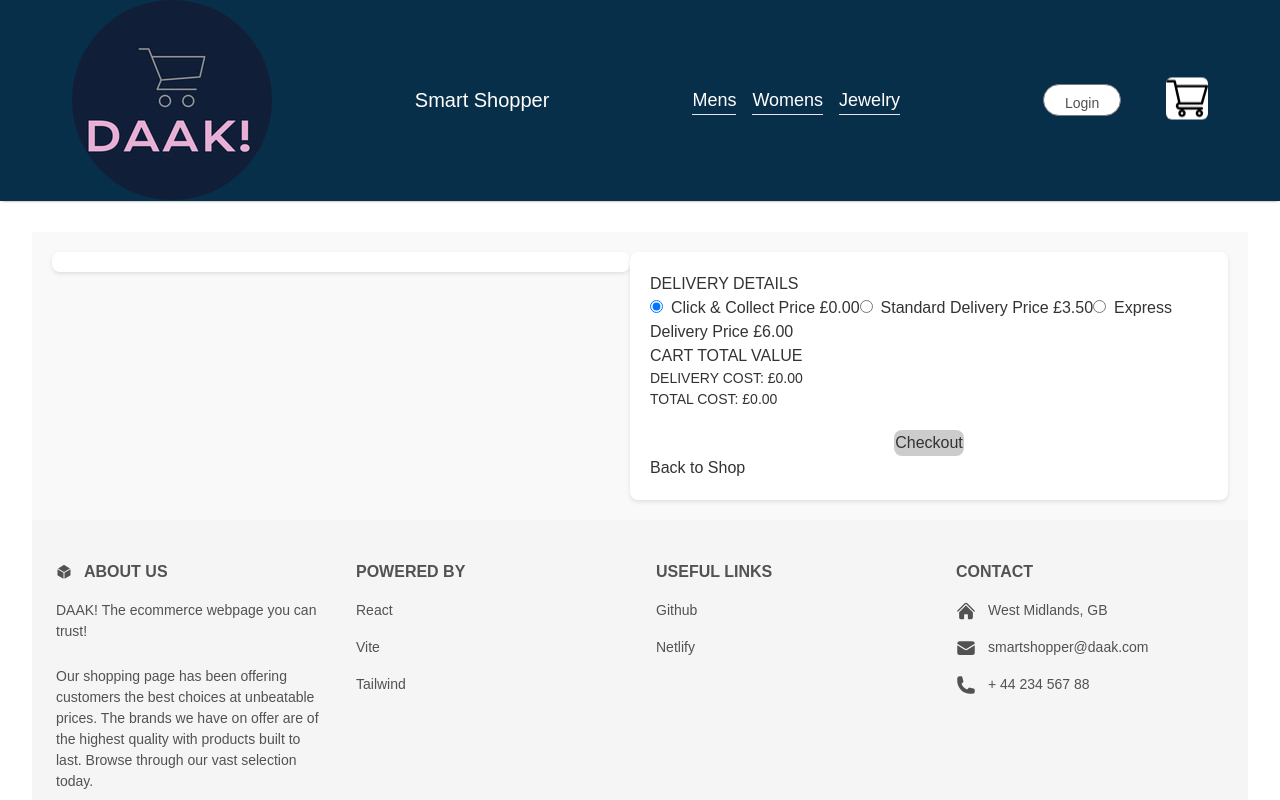
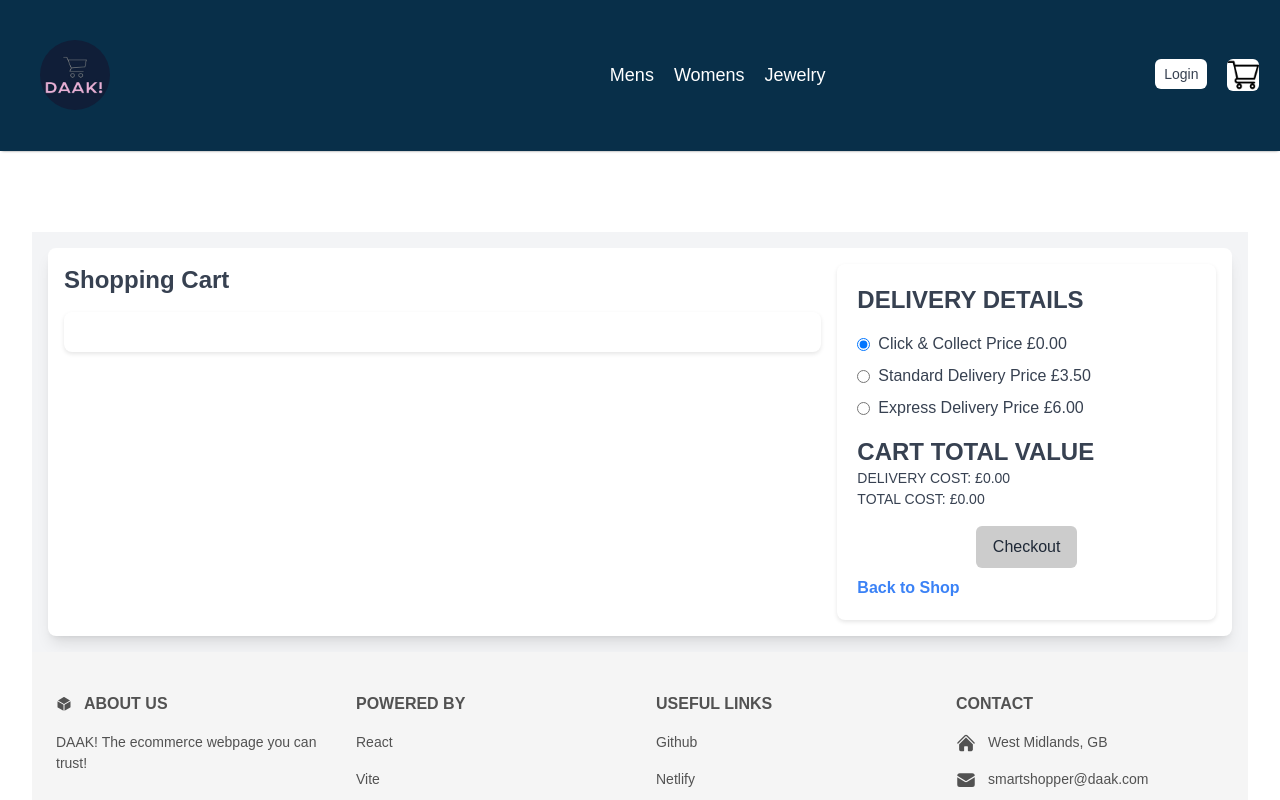
Before and after one commit to daironreijna/e-commerce-webstore, a React (Vite) app: page /cart in a window 1280 px wide. Shown: the top 800 px of the page. Built offline with nearby package versions, Linux system fonts and the light colour scheme; a web font is replaced by a local one.

Commit message:
full tailwind transfer

```diff
--- a/src/Components/Navbar/cartdropdown.jsx
+++ b/src/Components/Navbar/cartdropdown.jsx
@@ -1,6 +1,6 @@
 import React from 'react';
 import { useCart } from '../../contexts/CartContext';
-import {Link} from "react-router-dom";
+import { Link } from "react-router-dom";
 
 function CartDropdown() {
     const { cart, removeFromCart } = useCart();
@@ -9,18 +9,18 @@ function CartDropdown() {
     const totalPrice = cart.reduce((total, item) => total + item.price * item.quantity, 0);
 
     return (
-        <div className="cart-dropdown">
+        <div className="cart-dropdown absolute top-full right-0 min-w-64 bg-white border border-gray-300 shadow-md rounded-lg p-4 mt-2">
             <div className="cart-items">
                 {cart.map((item) => (
                     <div key={item.id} className="cart-item">
-                        <p>{item.title}</p><br/>
-                        <p>Price: £{item.price} x {item.quantity}</p>
-                        <button onClick={() => removeFromCart(item.id)}>Remove</button>
+                        <p className="text-lg font-semibold">{item.title}</p>
+                        <p className="text-gray-600">Price: £{item.price} x {item.quantity}</p>
+                        <button onClick={() => removeFromCart(item.id)} className="bg-red-500 text-white px-3 py-1 mt-2 rounded-md hover:bg-red-700">Remove</button>
                     </div>
                 ))}
             </div>
-            <h3>Total: £{totalPrice.toFixed(2)}</h3>
-            <Link to="/cart">Go to Cart</Link>
+            <h3 className="text-xl font-semibold mt-4">Total: £{totalPrice.toFixed(2)}</h3>
+            <Link to="/cart" className="block text-blue-500 font-semibold mt-2 hover:underline">Go to Cart</Link>
         </div>
     );
 }
--- a/src/Components/Navbar/navbar.css
+++ b/src/Components/Navbar/navbar.css
@@ -1,7 +1,6 @@
 .navbar {
   position: fixed;
-  display: flex;
-  justify-content: space-around;
+
   align-items: center;
   padding: 0.3px;
   z-index: 1;
@@ -13,6 +12,13 @@
   color: black;
   box-shadow: 0 1px 3px -2px black;
 }
+
+@media (max-width: 600px) {
+  .navItems {
+    display: none !important;
+  }
+}
+/*
 
 .nav-logo {
   display: flex;
@@ -47,7 +53,7 @@
   gap: 3px;
   cursor: pointer;
 }
-/* Add underline styles for li items */
+!* Add underline styles for li items *!
 .nav-menu li::after {
   content: "";
   position: absolute;
@@ -56,14 +62,14 @@
   background-color: transparent;
   bottom: 0;
   left: 0;
-  transform: scaleX(0); /* Initially hidden */
+  transform: scaleX(0); !* Initially hidden *!
   transform-origin: center;
   transition: transform 0.2s ease-in-out, background-color 0.2s ease-in-out;
 }
 
 .nav-menu li:hover::after {
-  transform: scaleX(1); /* Show the underline on hover */
-  background-color: #ff4141; /* Red color */
+  transform: scaleX(1); !* Show the underline on hover *!
+  background-color: #ff4141; !* Red color *!
 }
 
 .nav-menu hr {
@@ -105,44 +111,44 @@
   align-items: center;
   margin-top: -35px;
   margin-left: -55px;
-  border-radius: 50%; /* Use border-radius: 50% for a circular shape */
+  border-radius: 50%; !* Use border-radius: 50% for a circular shape *!
   font-size: 14px;
   background: red;
   color: white;
 }
-/* CartDropdown container for desktop */
+!* CartDropdown container for desktop *!
 .cart-dropdown {
   position: absolute;
-  top: 100%; /* Position it below the cart icon */
+  top: 100%; !* Position it below the cart icon *!
   right: 0;
-  min-width: 320px; /* Adjust the width as needed */
+  min-width: 320px; !* Adjust the width as needed *!
   background-color: #fff;
   border: 1px solid #ddd;
   box-shadow: 0 4px 6px rgba(0, 0, 0, 0.1);
-  z-index: 2; /* Ensure it's above other elements */
+  z-index: 2; !* Ensure it's above other elements *!
   font-size: 14px;
 }
 
-/* CartDropdown items list */
+!* CartDropdown items list *!
 .cart-items {
   padding: 10px;
 }
 
-/* CartDropdown item container */
+!* CartDropdown item container *!
 .cart-item {
   display: flex;
-  flex-direction: column; /* Display items in a column layout */
+  flex-direction: column; !* Display items in a column layout *!
   padding: 10px;
   border-bottom: 1px solid #ddd;
 }
 
-/* CartDropdown item image */
+!* CartDropdown item image *!
 .cart-item img {
-  width: 50px; /* Adjust image size as needed */
+  width: 50px; !* Adjust image size as needed *!
   height: auto;
 }
 
-/* CartDropdown item details container */
+!* CartDropdown item details container *!
 .cart-item-details {
   display: flex;
   justify-content: space-between;
@@ -150,24 +156,24 @@
   margin-top: 10px;
 }
 
-/* CartDropdown item title */
+!* CartDropdown item title *!
 .cart-item-title {
   font-weight: bold;
-  font-size: 14px; /* Smaller font size */
+  font-size: 14px; !* Smaller font size *!
 }
 
-/* CartDropdown item price */
+!* CartDropdown item price *!
 .cart-item-price {
-  font-size: 12px; /* Smaller font size */
+  font-size: 12px; !* Smaller font size *!
 }
 
-/* CartDropdown item remove button */
+!* CartDropdown item remove button *!
 .cart-remove-button {
-  font-size: 12px; /* Smaller font size */
-  padding: 4px 8px; /* Smaller button size */
+  font-size: 12px; !* Smaller font size *!
+  padding: 4px 8px; !* Smaller button size *!
 }
 
-/* CartDropdown total price */
+!* CartDropdown total price *!
 .cart-total {
   display: flex;
   justify-content: space-between;
@@ -175,72 +181,72 @@
   padding: 10px;
   background-color: #f7f7f7;
   font-weight: bold;
-  font-size: 14px; /* Smaller font size */
+  font-size: 14px; !* Smaller font size *!
 }
 
-/* CartDropdown buttons container */
+!* CartDropdown buttons container *!
 .cart-buttons {
   display: flex;
   justify-content: space-between;
   padding: 10px;
 }
 
-/* CartDropdown checkout button */
+!* CartDropdown checkout button *!
 .cart-checkout-button {
   background-color: #007bff;
   color: #fff;
   border: none;
   border-radius: 4px;
   padding: 10px 20px;
-  font-size: 14px; /* Smaller font size */
+  font-size: 14px; !* Smaller font size *!
   cursor: pointer;
 }
 
-/* CartDropdown continue shopping button */
+!* CartDropdown continue shopping button *!
 .cart-continue-button {
   background-color: #f7f7f7;
   color: #333;
   border: none;
   border-radius: 4px;
   padding: 10px 20px;
-  font-size: 14px; /* Smaller font size */
+  font-size: 14px; !* Smaller font size *!
   cursor: pointer;
 }
 
-/* CartDropdown container for mobile */
+!* CartDropdown container for mobile *!
 @media (max-width: 768px) {
   .cart-dropdown {
     position: absolute;
-    top: 100%; /* Position it below the cart icon */
+    top: 100%; !* Position it below the cart icon *!
     right: 0;
-    width: 100%; /* Make it full width on mobile */
+    width: 100%; !* Make it full width on mobile *!
     background-color: #fff;
     border: 1px solid #ddd;
     box-shadow: 0 4px 6px rgba(0, 0, 0, 0.1);
-    z-index: 2; /* Ensure it's above other elements */
+    z-index: 2; !* Ensure it's above other elements *!
     font-size: 14px;
   }
 
-  /* CartDropdown items list */
+  !* CartDropdown items list *!
   .cart-items {
     padding: 10px;
   }
 
-  /* CartDropdown item container */
+  !* CartDropdown item container *!
   .cart-item {
     display: flex;
-    flex-direction: column; /* Display items in a column layout */
+    flex-direction: column; !* Display items in a column layout *!
     padding: 10px;
     border-bottom: 1px solid #ddd;
   }
 
-  /* CartDropdown item image */
+  !* CartDropdown item image *!
   .cart-item img {
-    width: 50px; /* Adjust image size as needed */
+    width: 50px; !* Adjust image size as needed *!
     height: auto;
   }
 
-  /* CartDropdown item details container */
+  !* CartDropdown item details container *!
   .cart-item-details {
     display: flex;
     justify-content: space-between;
@@ -248,24 +254,24 @@
     margin-top: 10px;
   }
 
-  /* CartDropdown item title */
+  !* CartDropdown item title *!
   .cart-item-title {
     font-weight: bold;
-    font-size: 14px; /* Smaller font size */
+    font-size: 14px; !* Smaller font size *!
   }
 
-  /* CartDropdown item price */
+  !* CartDropdown item price *!
   .cart-item-price {
-    font-size: 12px; /* Smaller font size */
+    font-size: 12px; !* Smaller font size *!
   }
 
-  /* CartDropdown item remove button */
+  !* CartDropdown item remove button *!
   .cart-remove-button {
-    font-size: 12px; /* Smaller font size */
-    padding: 4px 8px; /* Smaller button size */
+    font-size: 12px; !* Smaller font size *!
+    padding: 4px 8px; !* Smaller button size *!
   }
 
-  /* CartDropdown total price */
+  !* CartDropdown total price *!
   .cart-total {
     display: flex;
     justify-content: space-between;
@@ -273,46 +279,46 @@
     padding: 10px;
     background-color: #f7f7f7;
     font-weight: bold;
-    font-size: 14px; /* Smaller font size */
+    font-size: 14px; !* Smaller font size *!
   }
 
-  /* CartDropdown buttons container */
+  !* CartDropdown buttons container *!
   .cart-buttons {
     display: flex;
     justify-content: space-between;
     padding: 10px;
   }
 
-  /* CartDropdown checkout button */
+  !* CartDropdown checkout button *!
   .cart-checkout-button {
     background-color: #007bff;
     color: #fff;
     border: none;
     border-radius: 4px;
     padding: 10px 20px;
-    font-size: 14px; /* Smaller font size */
+    font-size: 14px; !* Smaller font size *!
     cursor: pointer;
   }
 
-  /* CartDropdown continue shopping button */
+  !* CartDropdown continue shopping button *!
   .cart-continue-button {
     background-color: #f7f7f7;
     color: #333;
     border: none;
     border-radius: 4px;
     padding: 10px 20px;
-    font-size: 14px; /* Smaller font size */
+    font-size: 14px; !* Smaller font size *!
     cursor: pointer;
   }
 }
-/* Tablet styles using @media selector */
+!* Tablet styles using @media selector *!
 @media (max-width: 1024px) {
-  /* Logo text for tablets */
+  !* Logo text for tablets *!
   .navbar {
-    justify-content: start;
+    justify-content: space-between;
   }
   .nav-logo {
-    width: 40%; /* Adjust logo font size for tablets */
+    width: 40%; !* Adjust logo font size for tablets *!
   }
   .nav-menu {
     margin-left: 30px;
@@ -325,39 +331,37 @@
     font-weight: 500;
   }
 
-  /* Cart button for tablets */
+  !* Cart button for tablets *!
   .nav-login-cart img {
     padding: 8px;
-    width: 40px; /* Adjust font size for tablets */
+    width: 40px; !* Adjust font size for tablets *!
   }
 
-  /* Login button for tablets */
+  !* Login button for tablets *!
   .nav-login-cart button {
-    width: auto; /* Adjust width for tablets */
-    height: 24px; /* Increase button height for tablets */
-    font-size: 10px; /* Increase font size for tablets */
+    width: auto; !* Adjust width for tablets *!
+    height: 24px; !* Increase button height for tablets *!
+    font-size: 10px; !* Increase font size for tablets *!
     padding: 8px;
-    margin-left: 30px; /* Adjust margin for tablets */
+    margin-left: 30px; !* Adjust margin for tablets *!
     margin-right: 0px;
   }
 
-  /* Cart count for tablets */
+  !* Cart count for tablets *!
   .nav-cart-count {
     width: 24px;
     height: 24px;
-    font-size: 16px; /* Adjust font size for tablets */
+    font-size: 16px; !* Adjust font size for tablets *!
   }
 
-  /* ... (add other tablet-specific styles if needed) ... */
+  !* ... (add other tablet-specific styles if needed) ... *!
 }
-/* Mobile styles using @media selector */
+!* Mobile styles using @media selector *!
 @media (max-width: 768px) {
-  /* Logo text for mobile */
-  .nav-logo {
-    width: 40%; /* Adjust logo font size for mobile */
-  }
+  !* Logo text for mobile *!
+
   .navbar {
-    justify-content: start;
+    justify-content: space-between;
   }
   .nav-login-cart {
     gap: 25px;
@@ -365,29 +369,30 @@
   .nav-menu {
     display: none;
   }
-  /* Cart button for mobile */
+  !* Cart button for mobile *!
   .nav-login-cart img {
     padding: 5px;
-    width: 30px; /* Adjust font size for mobile */
+    width: 30px; !* Adjust font size for mobile *!
   }
 
-  /* Login button for mobile */
+  !* Login button for mobile *!
   .nav-login-cart button {
-    width: auto; /* Adjust width for mobile */
-    height: 20px; /* Increase button height for mobile */
-    font-size: 8px; /* Increase font size for mobile */
+    width: auto; !* Adjust width for mobile *!
+    height: 20px; !* Increase button height for mobile *!
+    font-size: 8px; !* Increase font size for mobile *!
     padding: 5px;
     margin-left: 50px;
     margin-right: 0px;
   }
 
-  /* Cart count for mobile */
+  !* Cart count for mobile *!
   .nav-cart-count {
     width: 22px;
     height: 22px;
     font-size: 14px;
   }
 
-  /* Mobile menu button */
-  /* ... (add styles for the mobile menu button if needed) ... */
+  !* Mobile menu button *!
+  !* ... (add styles for the mobile menu button if needed) ... *!
 }
+*/
--- a/src/Components/Navbar/navbar.jsx
+++ b/src/Components/Navbar/navbar.jsx
@@ -29,24 +29,27 @@ function Navbar() {
     };
 
     return (
-        <div className='navbar bg-sky-950' >
-            <div className="flex items-center space-x-2">
-               <Link to={"/"}> <img class="rounded-full " src={logo} alt="" /></Link>
+        <div className='navbar flex bg-sky-950 justify-between ' >
+            <div className="">
+               <Link to={"/"}> <img className="rounded-full m-10 w-1/3 sm:w-1/4" src={logo} alt="DAAK Logo" /></Link>
             </div>
-            <p className="text-white text-xl font-semibold"><Link to={"/"}>Smart Shopper</Link></p>
-            <ul className="md:flex space-x-4 text-white text-lg font-medium">
-                <a href={'/#mens'}> Mens<hr/></a>
-                <a href={'/#womens'}> Womens<hr/></a>
-                <a href={'/#jewelry'}> Jewelry<hr/></a>
+            <ul className="navItems flex columns-3 text-white text-lg font-medium text-md center ">
+                <a className="hover:underline hover:text-red-500 " href={'/#mens'}> Mens</a>
+                <a className="hover:underline hover:text-red-500 px-5" href={'/#womens'}> Womens</a>
+                <a className="hover:underline hover:text-red-500 " href={'/#jewelry'}> Jewelry</a>
             </ul>
-            <div className="nav-login-cart">
-                <Link to='/login'><button className="bg-white text-gray-700 py-2 px-4 rounded-md text-sm font-medium">Login</button></Link>
+            <div className="gap-5 columns-2">
+                <Link to='/login'><button
+                    className=
+                        " hover:animate-pulse bg-white text-gray-700 py-1 px-2 rounded-md text-sm font-medium ">
+                    Login</button></Link>
                 {/* Add an icon to toggle the cart */}
-               <img src={cart_icon}
+                <img
+                    src={cart_icon}
                     alt=""
                     onClick={toggleCart}
                     style={{ cursor: 'pointer' }}
-                    className="animate-bounce bg-white rounded-md"
+                    className="w-8 hover:animate-bounce bg-white rounded-md"
                 />
 
                 {/* <div className="nav-cart-count">{getTotalCartItems}</div> */}
--- a/src/Pages/Cart/cart.css
+++ b/src/Pages/Cart/cart.css
@@ -1,14 +1,11 @@
 /* cart.css */
 
 .cart-page {
+    /*
     max-width: 1400px;
+    */
     margin-top: 200px; /* Adjust top margin for consistency */
-    display: flex;
-    justify-content: space-between;
-    align-items: flex-start;
-    padding: 20px; /* Adjust padding for consistency */
-    background-color: #f9f9f9;
-    color: #333; /* Adjust text color */
+
 }
 
 .cart-items {
@@ -79,14 +76,20 @@ button:hover {
     text-align: center;
     margin-top: 20px;
 }
+/* Media query for single column tablet view */
 
+@media (max-width: 1024px) {
+    .cart-page {
+        margin-top: 150px;
+
+    }
+}
 /* Media query for single column tablet view */
 
 @media (max-width: 768px) {
     .cart-page {
         margin-top: 50px;
-        flex-direction: column;
-        align-items: center;
+
     }
 
     .cart-items,
--- a/src/Pages/Cart/cart.jsx
+++ b/src/Pages/Cart/cart.jsx
@@ -40,63 +40,65 @@ function CartPage() {
 
     return (
         <div className="cart-page">
+        <div className=" bg-gray-100 p-4">
 
-
+            <div className="max-w-screen-xl mx-auto bg-white rounded-lg shadow-lg p-4 md:flex space-x-4">
+                <div className="md:w-2/3">
+                    <h2 className="text-2xl font-semibold mb-4 text-gray-700">Shopping Cart</h2>
                     <div className="cart-items">
                         {cart.map((item) => (
-                    <div key={item.id} className="cart-item">
-                        {/* Image of Item */}
-                        <img src={item.image} alt={item.title} />
-                        {/* Title */}
-                        <p className="item-title">{item.title}</p>
-                        {/* Description */}
-                        <p className="item-description">{item.description}</p>
-                        {/* Price and Quantity */}
-                        <div className="item-price-quantity">
-                            <p>Price £{item.price}</p>
-                            <div className="quantity-control">
-                                <button onClick={() => handleQuantityChange(item.id, item.quantity - 1)}>-</button>
-                                <p>{item.quantity}</p>
-                                <button onClick={() => handleQuantityChange(item.id, item.quantity + 1)}>+</button>
+                            <div key={item.id} className="flex border-b border-gray-300 pb-4 mb-4">
+                                <div className="w-24 h-24 bg-gray-200 rounded-md overflow-hidden">
+                                    <img src={item.image} alt={item.title} className="w-full h-full object-cover" />
                                 </div>
+                                <div className="flex-1 ml-4">
+                                    <h3 className="text-xl font-semibold text-gray-700">{item.title}</h3>
+                                    <p className="text-gray-600">Price: £{item.price}</p>
+                                    <div className="quantity-control mt-2 text-gray-700">
+                                        <button onClick={() => handleQuantityChange(item.id, item.quantity - 1)} className="px-2 py-1 bg-gray-300 text-gray-700 rounded-md">-</button>
+                                        <p className="mx-2">{item.quantity}</p>
+                                        <button onClick={() => handleQuantityChange(item.id, item.quantity + 1)} className="px-2 py-1 bg-gray-300 text-gray-700 rounded-md">+</button>
                                     </div>
-                        {/* Subtotal */}
-                        <p className="item-subtotal">Subtotal £{(item.price * item.quantity).toFixed(2)}</p>
-                        {/* Remove Item */}
-                        <button className="remove-item" onClick={() => handleRemoveFromCart(item.id)}>Remove Item</button>
+                                    <p className="text-gray-600 mt-2">Subtotal: £{(item.price * item.quantity).toFixed(2)}</p>
+                                    <button className="remove-item text-red-500 mt-2" onClick={() => handleRemoveFromCart(item.id)}>Remove Item</button>
+                                </div>
                             </div>
                         ))}
                     </div>
-
+                </div>
+                <div className="md:w-1/3">
                     <div className="totals-column">
-                <h2>DELIVERY DETAILS</h2>
-                <div className="delivery-options">
+                        <h2 className="text-2xl font-semibold mb-4 text-gray-700">DELIVERY DETAILS</h2>
+                        <div className="delivery-options space-y-2 text-gray-700">
                             {deliveryOptions.map((option) => (
-                        <label key={option.id}>
+                                <label key={option.id} className="flex items-center ">
                                     <input
                                         type="radio"
                                         name="delivery-option"
                                         value={option.id}
                                         checked={selectedDeliveryOption === option.id}
                                         onChange={handleDeliveryOptionChange}
+                                        className="mr-2"
                                     />
                                     {option.label} Price £{option.price.toFixed(2)}
                                 </label>
                             ))}
                         </div>
 
-                <h2>CART TOTAL VALUE</h2>
-                <p>DELIVERY COST: £{deliveryCost.toFixed(2)}</p>
-                <p>TOTAL COST: £{totalCost.toFixed(2)}</p>
+                        <h2 className="text-2xl font-semibold mt-4 text-gray-700">CART TOTAL VALUE</h2>
+                        <p className="text-gray-700">DELIVERY COST: £{deliveryCost.toFixed(2)}</p>
+                        <p className="text-gray-700">TOTAL COST: £{totalCost.toFixed(2)}</p>
 
-                <div className="checkout-button">
-                    <button disabled>Checkout</button>
+                        <div className="checkout-button mt-4">
+                            <button disabled className="px-4 py-2 bg-gray-400 text-gray-800 rounded-md cursor-not-allowed">Checkout</button>
                         </div>
                         <div>
-                    <Link to="/">Back to Shop</Link>
+                            <Link to="/" className="block text-blue-500 font-semibold mt-2 hover:underline">Back to Shop</Link>
                         </div>
                     </div>
-
+                </div>
+            </div>
+        </div>
         </div>
     );
 }
```
Lines whose indentation alone changed are shown as unchanged.
